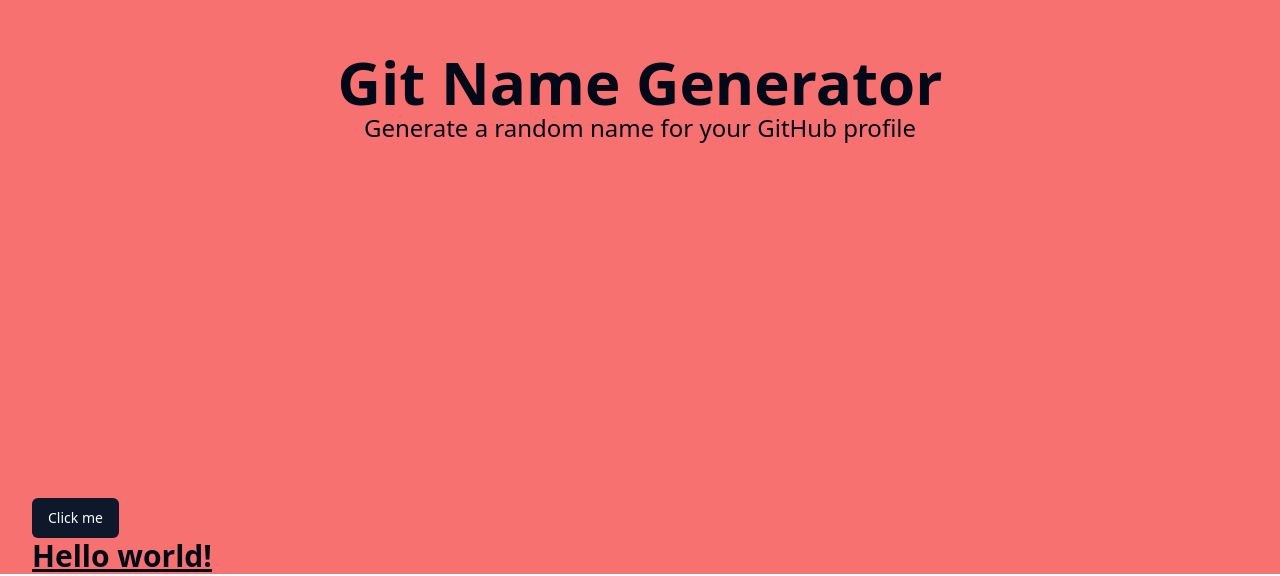
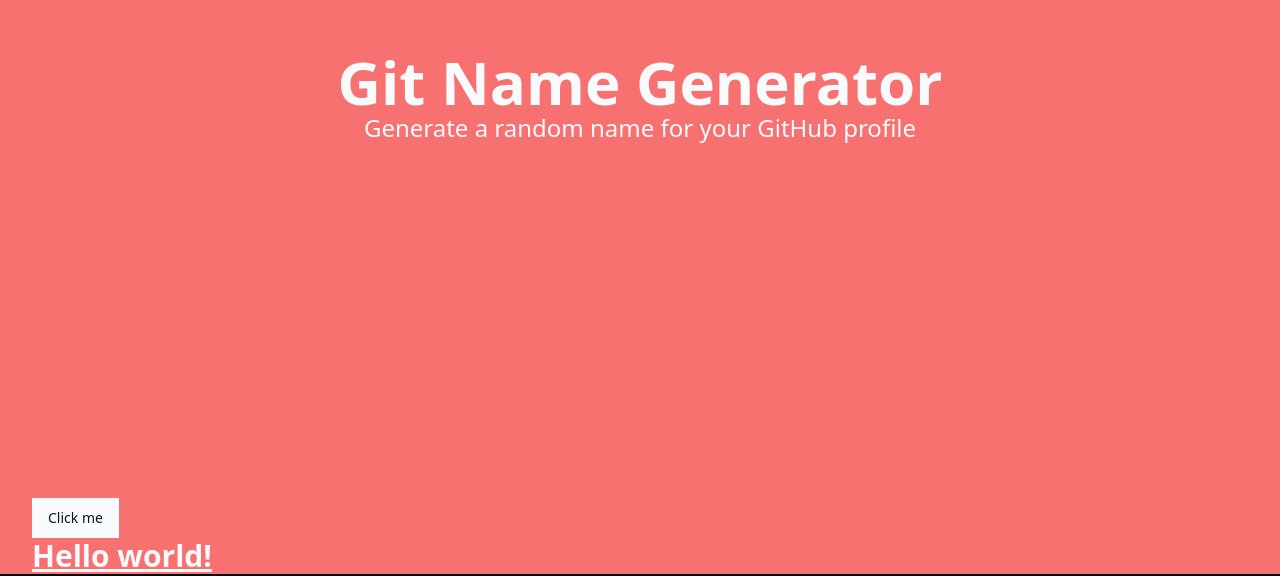
Before and after one commit to hercase/git-name-generator, a React (Vite) app: page / in a window 1280 px wide. Shown: the part 302-878 px from the top of the page. Built offline with nearby package versions, Linux system fonts and the light colour scheme.

Commit message:
Refactor globals.css by removing excess CSS variables for cleaner design and maintainability

```diff
--- a/src/globals.css
+++ b/src/globals.css
@@ -4,34 +4,6 @@
 
 @layer base {
   :root {
-    --background: 0 0% 100%;
-    --foreground: 222.2 84% 4.9%;
-    --card: 0 0% 100%;
-    --card-foreground: 222.2 84% 4.9%;
-    --popover: 0 0% 100%;
-    --popover-foreground: 222.2 84% 4.9%;
-    --primary: 222.2 47.4% 11.2%;
-    --primary-foreground: 210 40% 98%;
-    --secondary: 210 40% 96.1%;
-    --secondary-foreground: 222.2 47.4% 11.2%;
-    --muted: 210 40% 96.1%;
-    --muted-foreground: 215.4 16.3% 46.9%;
-    --accent: 210 40% 96.1%;
-    --accent-foreground: 222.2 47.4% 11.2%;
-    --destructive: 0 84.2% 60.2%;
-    --destructive-foreground: 210 40% 98%;
-    --border: 214.3 31.8% 91.4%;
-    --input: 214.3 31.8% 91.4%;
-    --ring: 222.2 84% 4.9%;
-    --radius: 0.5rem;
-    --chart-1: 12 76% 61%;
-    --chart-2: 173 58% 39%;
-    --chart-3: 197 37% 24%;
-    --chart-4: 43 74% 66%;
-    --chart-5: 27 87% 67%;
-  }
-
-  .dark {
     --background: 222.2 84% 4.9%;
     --foreground: 210 40% 98%;
     --card: 222.2 84% 4.9%;
```
